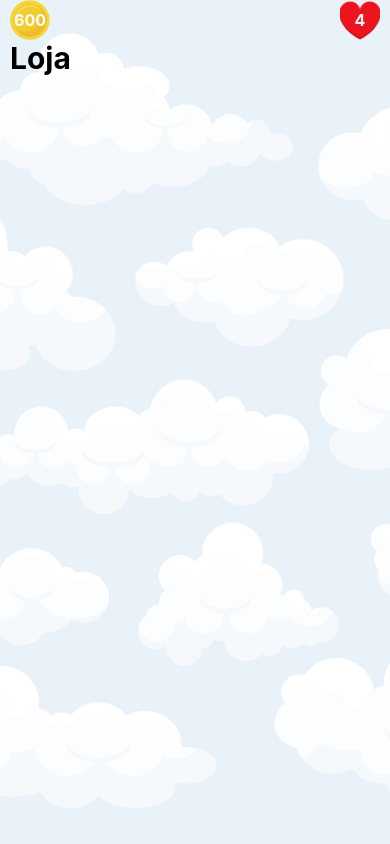
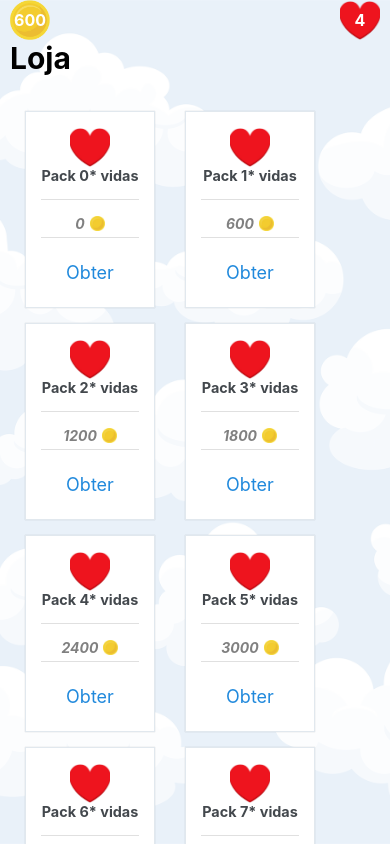
Before and after one commit to ES2-UFPI/QuizMania, a React Native app in the folder frontend/: screen / in a window 390 px wide. Built offline with nearby package versions, Linux system fonts and the light colour scheme; what react-native-status-bar-height would draw is missing.

Commit message:
Adiciona lista responsiva e card #5

```diff
--- a/frontend/components/Gabarito/index.js
+++ b/frontend/components/Gabarito/index.js
@@ -1,12 +1,12 @@
 import React, { useEffect, useState } from "react";
 import { View, Text, StyleSheet, TouchableOpacity } from "react-native";
-
+import ResponsiveList from '../ResponsiveList'
 export default function Gabarito({ perguntas, respostas, detalharPergunta }) {
   const [indexSelecionado, setIndexSelecionado] = useState(undefined);
   return (
     <View style={styles.container}>
       <Text style={{fontSize: 20, fontWeight: 'bold', textAlign: 'center'}}>Você acertou {"33,33%"} do quiz!</Text>
-      <View style={styles.containerPerguntas}>
+      <ResponsiveList>
         {perguntas.map((item, index) => (
           <TouchableOpacity
             onPress={() => {
@@ -28,7 +28,7 @@ export default function Gabarito({ perguntas, respostas, detalharPergunta }) {
             </View>
           </TouchableOpacity>
         ))}
-      </View>
+      </ResponsiveList>
     </View>
   );
 }
--- /dev/null
+++ b/frontend/components/ResponsiveList/index.js
@@ -0,0 +1,15 @@
+import React from 'react'
+import { ScrollView, StyleSheet} from 'react-native'
+
+
+export default function ResponsiveList({children}) {
+  return(
+    <ScrollView contentContainerStyle={styles.containerPerguntas}>
+      {children}
+    </ScrollView>
+  )
+}
+
+const styles = StyleSheet.create({
+  containerPerguntas: { width: "100%", flexDirection: "row", flexWrap: "wrap" },
+})
--- a/frontend/components/index.js
+++ b/frontend/components/index.js
@@ -3,4 +3,5 @@ import Header from "./Header";
 import Pergunta from "./Pergunta";
 import Alternativa from "./Alternativa";
 import Gabarito from "./Gabarito";
-export { Container, Header, Pergunta, Alternativa, Gabarito };
+import ResponsiveList from "./ResponsiveList";
+export { Container, Header, Pergunta, Alternativa, Gabarito, ResponsiveList };
--- a/frontend/src/screens/Gold/Usar/index.js
+++ b/frontend/src/screens/Gold/Usar/index.js
@@ -1,15 +1,61 @@
-import React from 'react'
-import { View, Text, FlatList} from 'react-native'
-import { Container, Header } from '../../../../components'
-
+import React from "react";
+import { ScrollView, View, Text, FlatList, Image } from "react-native";
+import { Container, Header, ResponsiveList } from "../../../../components";
+import { Card, Button } from "react-native-elements";
 
 export default function Usar() {
   return (
     <Container>
       <Header />
-      <View>
-        <Text style={{fontSize: 30, fontWeight: 'bold'}}>Loja</Text>
-      </View>
+      <Text style={{ fontSize: 30, fontWeight: "bold" }}>Loja</Text>
+      <View style={{ justifyContent: "center" }}></View>
+      <ScrollView contentContainerStyle={{ paddingVertical: 20 }}>
+        <ResponsiveList>
+          {Array(10)
+            .fill(0)
+            .map((item, index) => (
+              <Card containerStyle={{ width: 130, }}>
+                <Image
+                  source={require("../../../../assets/images/vidas.png")}
+                  style={{ height: 40, width: 40, alignSelf: "center" }}
+                />
+                <Card.Title>Pack {index}* vidas</Card.Title>
+                <Card.Divider />
+
+                <View
+                  style={{
+                    flexDirection: "row",
+                    alignItems: "center",
+                    justifyContent: "center",
+                  }}
+                >
+                  <Text
+                    style={{
+                      fontStyle: "italic",
+                      color: "gray",
+                      margin: 0,
+                      fontWeight: "bold",
+                      marginRight: 5,
+                      marginBottom: 5,
+                    }}
+                  >
+                    {index * 600}
+                  </Text>
+                  <Image
+                    source={require("../../../../assets/images/moeda.png")}
+                    style={{ height: 15, width: 15, marginBottom: 5 }}
+                  />
+                </View>
+                <Card.Divider />
+                <Button
+                  title="Obter"
+                  type="clear"
+                  onPress={() => alert("Obtendo item..." + index)}
+                />
+              </Card>
+            ))}
+        </ResponsiveList>
+      </ScrollView>
     </Container>
-  )
+  );
 }
```
